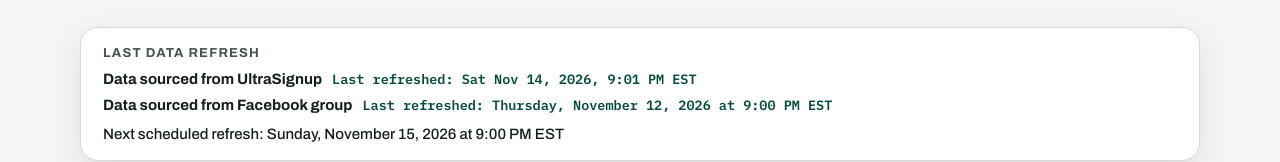
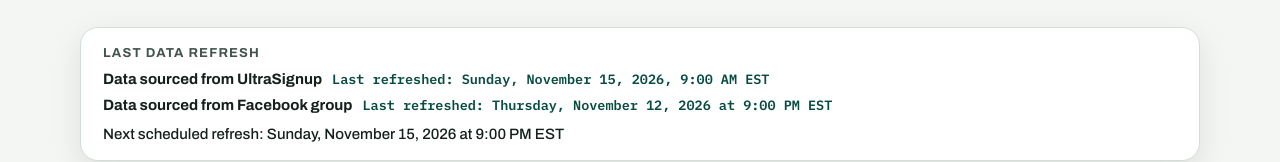
Before and after one commit to barnabybuilds/speedy-squishy-races, a plain HTML site: page index.html in a window 1280 px wide. Shown: the part 260-422 px from the top of the page. Drawn offline with Linux system fonts and the light colour scheme.

Commit message:
Daily UltraSignup check Nov 15 9:00 AM EST — no changes; refresh timestamp updated

```diff
--- a/index.html
+++ b/index.html
@@ -495,7 +495,7 @@
         <dl class="refresh-rows">
           <div class="refresh-row">
             <dt>Data sourced from UltraSignup</dt>
-            <dd>Last refreshed: Sat Nov 14, 2026, 9:01 PM EST</dd>
+            <dd>Last refreshed: Sunday, November 15, 2026, 9:00 AM EST</dd>
           </div>
           <div class="refresh-row">
             <dt>Data sourced from Facebook group</dt>
```
